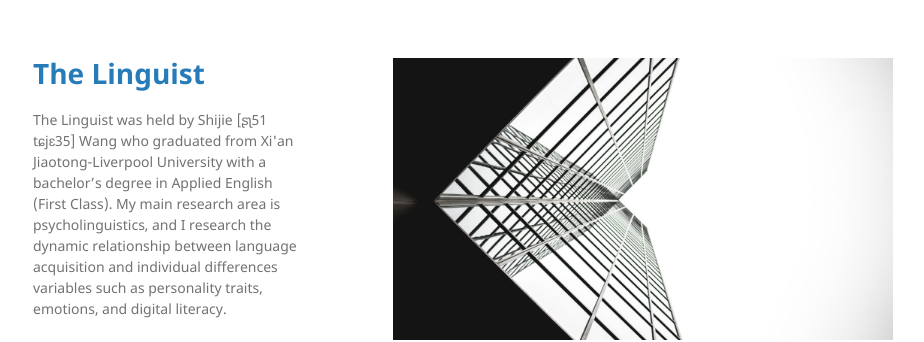
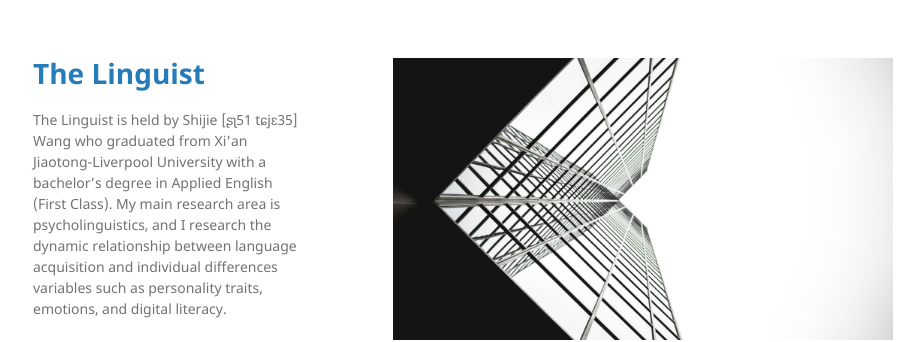
Before and after one commit to ChristopherTLAL/personal-blog, a Jekyll site: the page built from index.md, in a window 1280 px wide. Shown: the top 342 px of the page, without its empty margins (177-1101 px from the left). Built offline with Jekyll 4.4.1, drawn with Linux system fonts in a browser that asks for light colours; our own code applies the rules of GitHub Pages for plain Markdown files.

Commit message:
Update _config.yml

```diff
--- a/_config.yml
+++ b/_config.yml
@@ -1,3 +1,3 @@
 theme: jekyll-theme-minimal
 title: The Linguist
-description: "The Linguist was held by Shijie [ʂʅ51 tɕjɛ35] Wang who graduated from Xi'an Jiaotong-Liverpool University with a bachelor’s degree in Applied English (First Class). My main research area is psycholinguistics, and I research the dynamic relationship between language acquisition and individual differences variables such as personality traits, emotions, and digital literacy.<p>I am particularly interested in the empowerment of language learners. For instance, specific attention was paid to the paradigm of ‘good language learner’ (GLL) in which the researchers and practitioners incline to identify the features of being a GLL which entails an inherent and implicit discrimination on the ‘bad language learner’.</p><p>Other websites:</p><p>www.researchgate.net/profile/Shijie_Wang16</p><p>orcid.org/0000-0003-2624-8103</p>"
+description: "The Linguist is held by Shijie [ʂʅ51 tɕjɛ35] Wang who graduated from Xi'an Jiaotong-Liverpool University with a bachelor’s degree in Applied English (First Class). My main research area is psycholinguistics, and I research the dynamic relationship between language acquisition and individual differences variables such as personality traits, emotions, and digital literacy.<p>I am particularly interested in the empowerment of language learners. For instance, specific attention was paid to the paradigm of ‘good language learner’ (GLL) in which the researchers and practitioners incline to identify the features of being a GLL which entails an inherent and implicit discrimination on the ‘bad language learner’.</p><p>Other websites:</p><p>www.researchgate.net/profile/Shijie_Wang16</p><p>orcid.org/0000-0003-2624-8103</p>"
```
